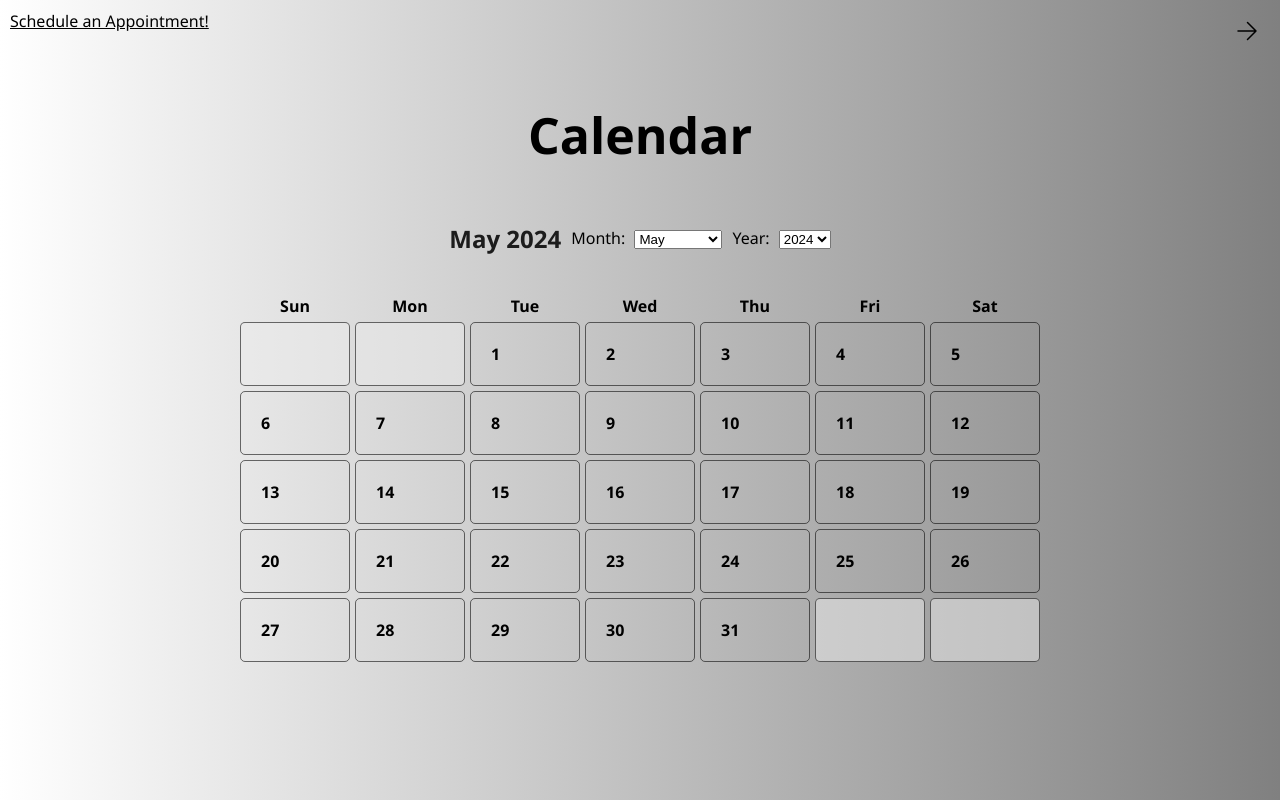
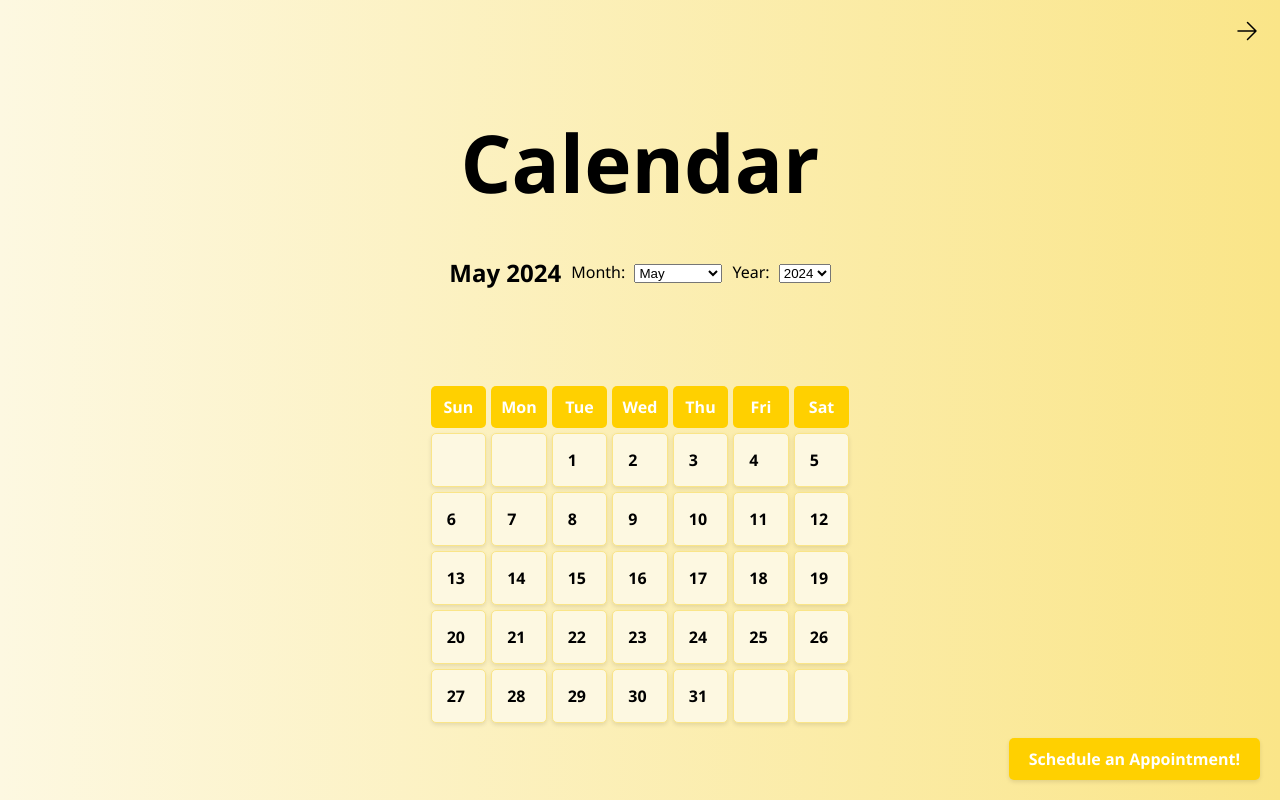
Before and after one commit to m1a5leep/BoostBuddy, a Flask app: page /calendar in a window 1280 px wide. Run offline with Flask 3, Linux system fonts and the light colour scheme.

Commit message:
Done modifying the calendar.

```diff
--- a/Boost Buddy Project/static/css/cal.css
+++ b/Boost Buddy Project/static/css/cal.css
@@ -1,6 +1,14 @@
+body {
+    margin: 0;
+    font-family: 'Segoe UI', Tahoma, Geneva, Verdana, sans-serif;
+    background-image: linear-gradient(to right ,#fdf8e1, #fae588);
+    display: flex;
+    flex-direction: column;
+    min-height: 100vh;
+}
+
 header {
     padding: 5px;
-    text-align: center;
 }
 
 ul {
@@ -16,28 +24,22 @@ li {
 
 li a {
     display: block;
-    color: rgb(0, 0, 0);
+    color: #000;
     text-align: center;
     padding: 14px 16px;
     text-decoration: none;
 }
 
 h1 {
-    font-size: 50px;
+    font-size: 80px;
     text-align: center;
-    font-weight: bold;
-}
-
-h2 {
-    color: #1c1c1c;
-    font-weight: bold;
+    margin: 20px 0;
 }
 
 .calendar-header {
-    text-align: center;
     display: flex;
+    justify-content: center;
     align-items: center;
-    justify-content: center;
     gap: 10px;
     margin-bottom: 20px;
 }
@@ -51,28 +53,12 @@ h2 {
     margin-right: 5px;
 }
 
-body {
-    margin: 0;
-    font-family: 'Segoe UI', Tahoma, Geneva, Verdana, sans-serif;
-    background-image: linear-gradient(to right ,white, grey);
-    min-height: 100vh;
-}
-
-.nav {
-    border-style: none;
-    font-family: 'Gill Sans', 'Gill Sans MT', Calibri, 'Trebuchet MS', sans-serif;
-    font-weight: 100;
-    font-size: 45px;
-    padding: 25px 120px;
-    background-image: linear-gradient(to right, grey, white);
-    border-radius: 55px;
-    margin: 36px 5px;
-    cursor: pointer;
-}
-
-.nav:hover {
-    box-shadow: 0 12px 16px 0 rgba(0,0,0,0.24), 0 17px 50px 0 rgba(0,0,0,0.19);
-    cursor: pointer;
+main {
+    flex: 1;
+    display: flex;
+    flex-direction: column;
+    align-items: center;
+    padding: 20px;
 }
 
 .calendar {
@@ -81,74 +67,53 @@ body {
     gap: 5px;
     max-width: 800px;
     margin: auto;
-    padding-bottom: 100px;
 }
 
 .day {
-    border: 1px solid #00000090;
+    background-color: #fdf8e1;
+    border: 1px solid #fae588;
     border-radius: 5px;
-    padding: 20px;
+    padding: 15px;
     text-align: left;
     font-weight: bold;
+    box-shadow: 0 2px 4px rgba(0, 0, 0, 0.1);
 }
 
 .day.empty {
-    background-color: #ebebeb80;
+    background-color: #fdf8e1;
 }
 
 .datetext {
     text-align: center;
     font-weight: bold;
+    padding: 10px;
+    background-color: #ffd000;
+    border-radius: 5px;
+    color: #ffffff;
 }
 
 .tasktitle {
     font-weight: normal;
 }
 
-.appointment-form {
-    text-align: center;
-    margin-top: 20px;
-}
-
-.appointment-form form {
-    display: inline-block;
-    text-align: left;
-}
-
-.appointment-form label {
-    display: block;
-    margin-bottom: 5px;
-}
-
-.appointment-form input {
-    width: calc(100% - 20px);
-    padding: 10px;
-    margin-bottom: 10px;
-    border: 1px solid #ccc;
-    border-radius: 5px;
-}
-
-.appointment-form button {
+.appointb {
+    position: fixed;
+    bottom: 20px;
+    right: 20px;
     padding: 10px 20px;
-    background-color: #ffffff;
-    color: white;
+    background-color: #ffd000;
+    color: #fff;
+    font-weight: bold;
     border: none;
     border-radius: 5px;
     cursor: pointer;
+    text-decoration: none;
+    box-shadow: 0 2px 4px rgba(0, 0, 0, 0.1);
+    transition: background-color 0.3s ease;
 }
 
-.appointment-form button:hover {
-    background-color: #8b8b8b;
-}
-
-.appointb {
-    position: fixed;
-    top: 0;
-    left: 0;
-    padding: 10px;
-    border: none;
-    cursor: pointer;
-    color: #000000;
+.appointb:hover {
+    background-color: #f9dc5c;
 }
 
 .modal {
@@ -160,22 +125,23 @@ body {
     width: 100%;
     height: 100%;
     overflow: auto;
-    background-color: rgb(0, 0, 0);
     background-color: rgba(0, 0, 0, 0.4);
     padding-top: 60px;
 }
 
 .modal-content {
-    background-color: #fefefe;
+    background-color: #fff;
     margin: auto;
     padding: 20px;
     border: 1px solid #888;
     width: 80%;
     max-width: 600px;
+    border-radius: 5px;
+    box-shadow: 0 2px 4px rgba(0, 0, 0, 0.1);
 }
 
 .close {
-    color: #aaaaaa;
+    color: #aaa;
     float: right;
     font-size: 28px;
     font-weight: bold;
@@ -188,12 +154,7 @@ body {
     cursor: pointer;
 }
 
-/* CSS for toggling modal */
 .modal:target {
-    display: block;
-}
-
-.modal:target .modal-content {
     display: block;
 }
 
@@ -202,7 +163,7 @@ body {
         flex-direction: column;
     }
 
-    .column.side, .column.main {
-        width: 100%;
+    .calendar {
+        grid-template-columns: repeat(2, 1fr);
     }
 }
--- a/Boost Buddy Project/templates/calendar.html
+++ b/Boost Buddy Project/templates/calendar.html
@@ -21,6 +21,7 @@
             </ul>
         </nav>
     </header>
+    <main>
         <h1>Calendar</h1>
         <div class="calendar-header">
             <h2>{{ month_name }} {{ year }}</h2>
@@ -77,7 +78,6 @@
                 {% endfor %}
             {% endfor %}
         </div>
-
         <a class="appointb" href="#myModal">Schedule an Appointment!</a>
         <div id="myModal" class="modal">
             <div class="modal-content">
@@ -96,5 +96,6 @@
                 </form>
             </div>
         </div>
+    </main>
 </body>
 </html>
```
Lines whose indentation alone changed are shown as unchanged.
